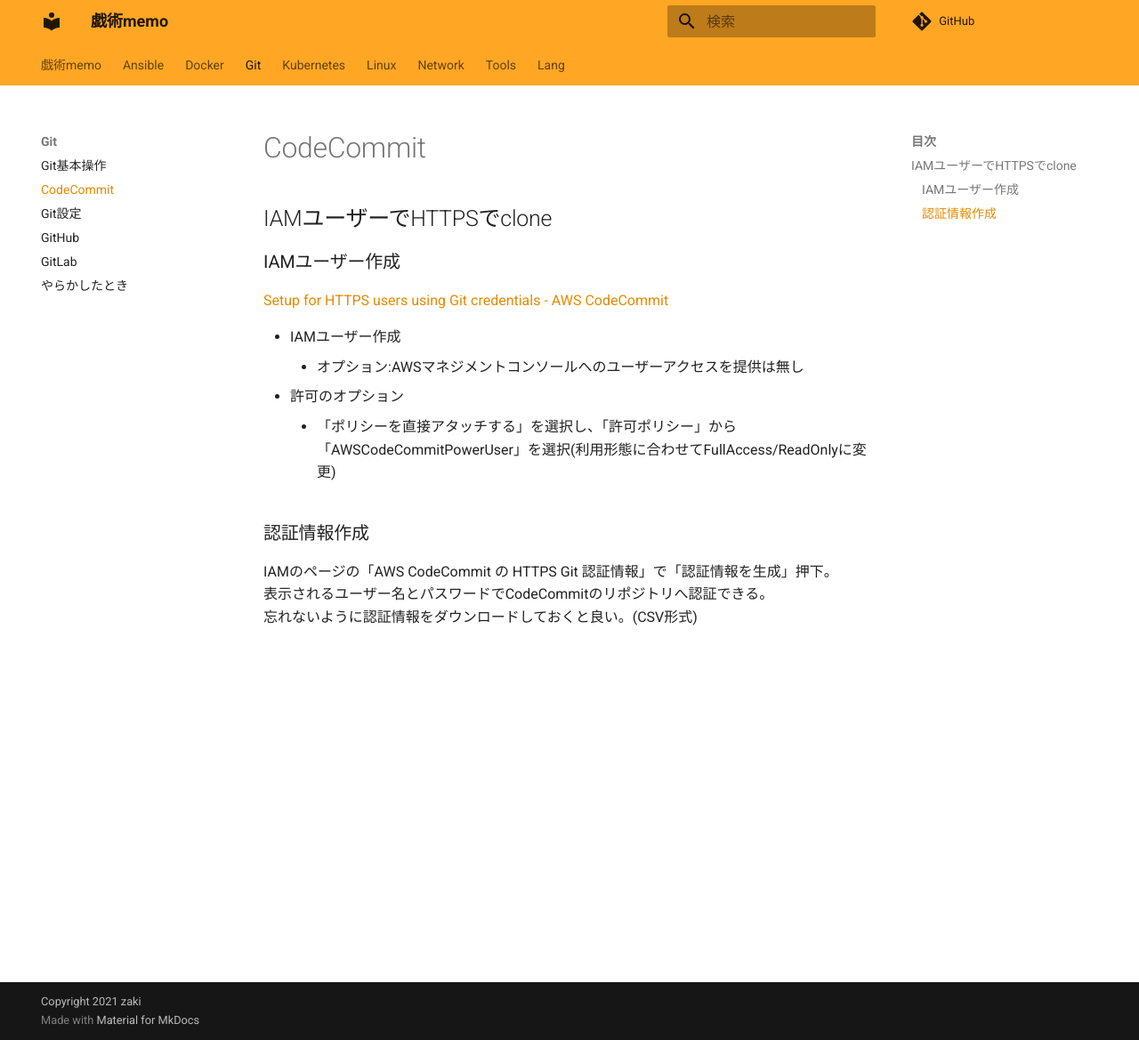
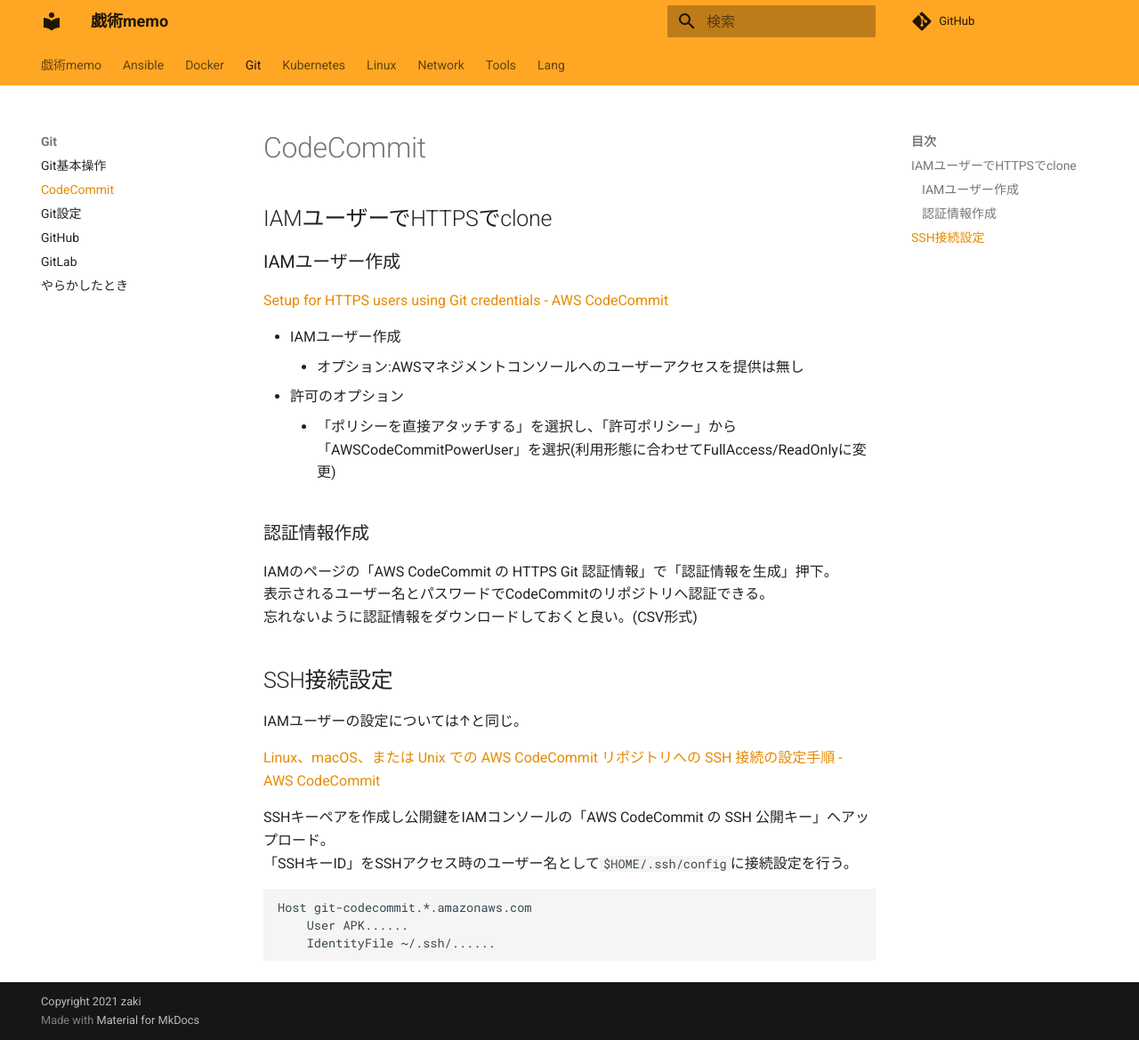
Before and after one commit to zaki-lknr/docs, an MkDocs documentation site: the page built from docs/Git/codecommit.md, in a window 1280 px wide and 1169 px high. Shown: the whole window at 89% size. Built offline with MkDocs 1.6.1 and Material for MkDocs 9.7.7, drawn with Linux system fonts in a browser that asks for light colours; comment, search, counter and statistics services are not loaded.

Commit message:
add: git/codecommit: IAMユーザーのsshアクセス

````diff
--- a/docs/Git/codecommit.md
+++ b/docs/Git/codecommit.md
@@ -16,3 +16,18 @@
 IAMのページの「AWS CodeCommit の HTTPS Git 認証情報」で「認証情報を生成」押下。
 表示されるユーザー名とパスワードでCodeCommitのリポジトリへ認証できる。
 忘れないように認証情報をダウンロードしておくと良い。(CSV形式)
+
+## SSH接続設定
+
+IAMユーザーの設定については↑と同じ。
+
+[Linux、macOS、または Unix での AWS CodeCommit リポジトリへの SSH 接続の設定手順 - AWS CodeCommit](https://docs.aws.amazon.com/ja_jp/codecommit/latest/userguide/setting-up-ssh-unixes.html)
+
+SSHキーペアを作成し公開鍵をIAMコンソールの「AWS CodeCommit の SSH 公開キー」へアップロード。
+「SSHキーID」をSSHアクセス時のユーザー名として`$HOME/.ssh/config`に接続設定を行う。
+
+```config
+Host git-codecommit.*.amazonaws.com
+    User APK......
+    IdentityFile ~/.ssh/......
+```
````
